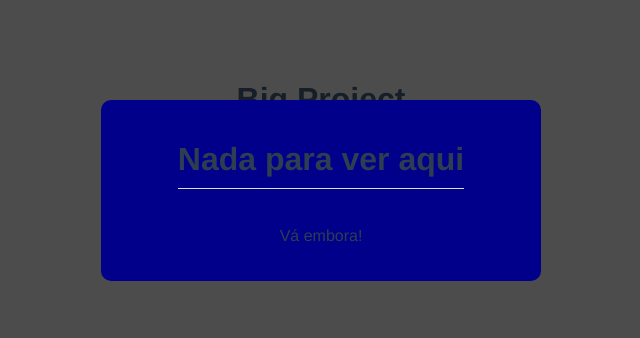
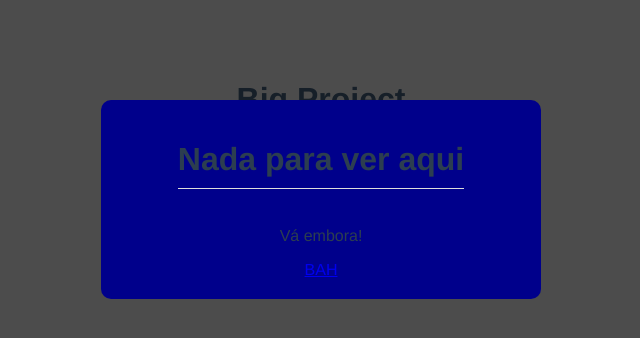
Before and after one commit to MaoDoBan/big-project, a Vue app: page / in a window 1280 px wide. Both pictures are taken after a click on the button "Mostrar Modal". Shown: the top 338 px of the page, without its empty margins (319-959 px from the left). Built offline with nearby package versions, Linux system fonts and the light colour scheme.

Commit message:
slot nomeado

```diff
--- a/src/App.vue
+++ b/src/App.vue
@@ -3,6 +3,9 @@
   <Modal v-if="showModal" tema="azul" @toggle="toggleModal">
     <h1>{{ modal.título }}</h1>
     <p> {{ modal.texto }}</p>
+    <template v-slot:bah>
+      <a href="#">BAH</a>
+    </template>
   </Modal>
   <button @click="toggleModal">Mostrar Modal</button>
 </template>
--- a/src/components/Modal.vue
+++ b/src/components/Modal.vue
@@ -2,6 +2,9 @@
   <div class="backdrop" @click.self="toggleModal">
     <div class="modal" :class="{ azul: tema === 'azul' }">
       <slot></slot>
+      <div class="bah">
+        <slot name="bah"></slot>
+      </div>
     </div>
   </div>
 </template>
```
